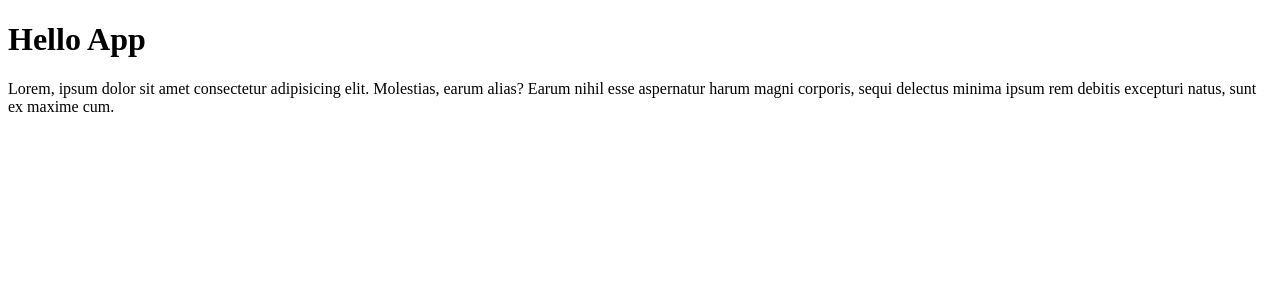
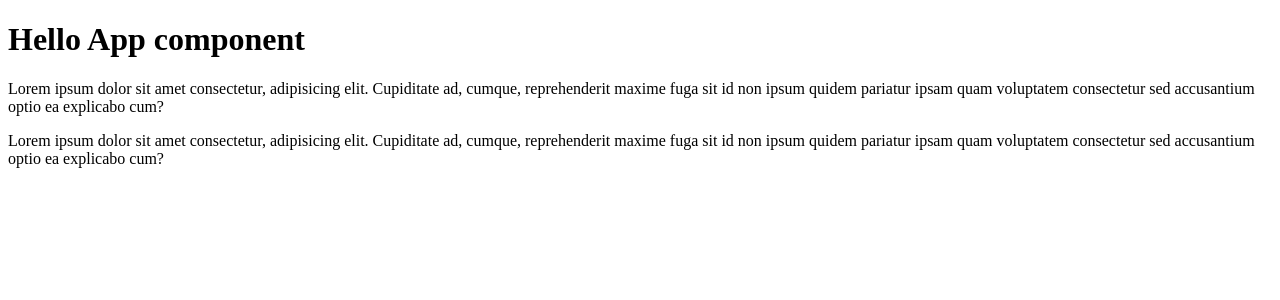
Before and after one commit to lilwhiteleyyy/react-28-02, a React (Create React App) app: page / in a window 1280 px wide. Shown: the top 300 px of the page. Built offline with nearby package versions, Linux system fonts and the light colour scheme.

Commit message:
add h1 and p

```diff
--- a/src/index.tsx
+++ b/src/index.tsx
@@ -6,17 +6,28 @@ const title = React.createElement(`h1`, { id: `title` }, `Hello React`)
 
 // JSX
 
-const app = (
-    <div>
-        <h1 id="text">Hello App</h1>
-        <p>
-            Lorem, ipsum dolor sit amet consectetur adipisicing elit. Molestias,
-            earum alias? Earum nihil esse aspernatur harum magni corporis, sequi
-            delectus minima ipsum rem debitis excepturi natus, sunt ex maxime
-            cum.
-        </p>
+// const app = (
+//     <div>
+//         <h1 id="text">Hello App</h1>
+//         <p>
+//             Lorem, ipsum dolor sit amet consectetur adipisicing elit. Molestias,
+//             earum alias? Earum nihil esse aspernatur harum magni corporis, sequi
+//             delectus minima ipsum rem debitis excepturi natus, sunt ex maxime
+//             cum.
+//         </p>
+//     </div>
+// )
+
+const App = () => {
+    return ( <div><h1>Hello App component</h1>
+    <p>Lorem ipsum dolor sit amet consectetur, adipisicing elit. Cupiditate ad, cumque, reprehenderit maxime fuga sit id non ipsum quidem pariatur ipsam quam voluptatem consectetur sed accusantium optio ea explicabo cum?</p>
+    <p>Lorem ipsum dolor sit amet consectetur, adipisicing elit. Cupiditate ad, cumque, reprehenderit maxime fuga sit id non ipsum quidem pariatur ipsam quam voluptatem consectetur sed accusantium optio ea explicabo cum?</p>
     </div>
-)
+    )
+}
+
 
 const root = ReactDOM.createRoot(document.getElementById('root') as HTMLElement)
-root.render(<React.StrictMode>{app}</React.StrictMode>)
+root.render(<React.StrictMode>
+    <App/>
+</React.StrictMode>)
```
